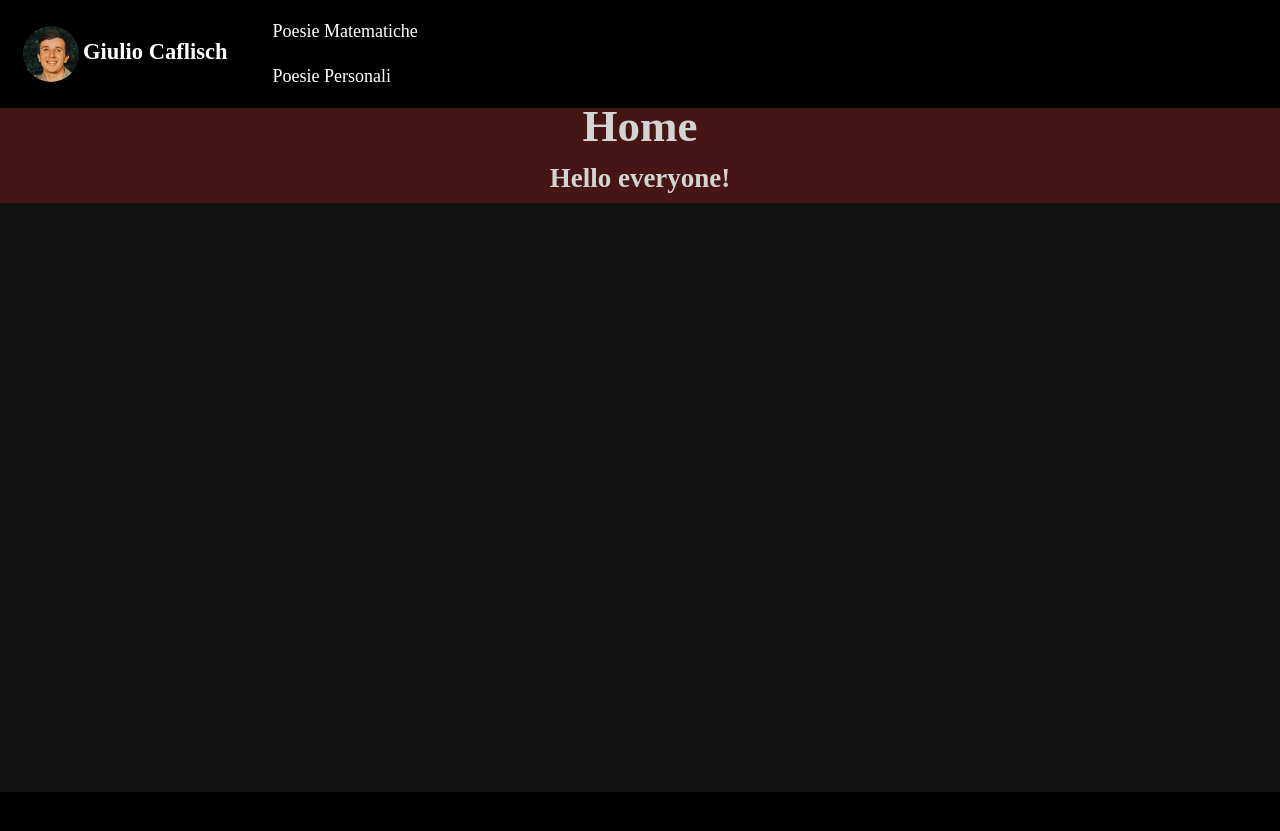
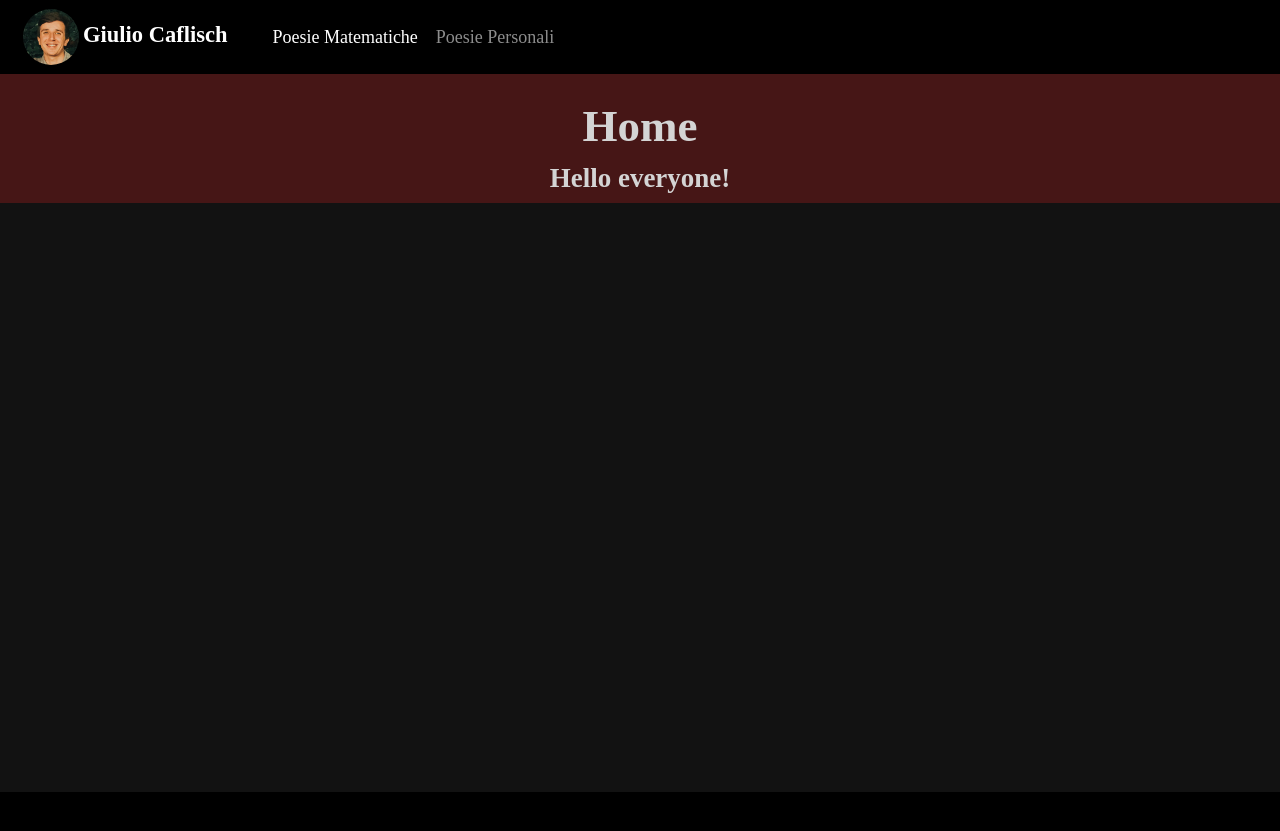
Before and after one commit to giuliocaflisch/giuliocaflisch.github.io, a Jekyll site: the page built from index.html, in a window 1280 px wide. Shown: the top 831 px of the page. Built offline with Jekyll 4.4.1, drawn with Linux system fonts in a browser that asks for light colours; some web fonts are replaced.

Commit message:
I made a mistake in listing the elements in the menu

```diff
--- a/_includes/menu.html
+++ b/_includes/menu.html
@@ -11,7 +11,9 @@
         <div class="collapse navbar-collapse" id="navbarSupportedContent">
             <ul class="navbar-nav">
                 <li class="nav-item">
-                    <a class="nav-link {% if page.url == '/poetry.html' %}active{% endif %}" href="{{ '/nathematical_poetry.html' | relative_url }}">Poesie Matematiche</a>
+                    <a class="nav-link {% if page.url == '/poetry.html' %}active{% endif %}" href="{{ '/,athematical_poetry.html' | relative_url }}">Poesie Matematiche</a>
+                </li>
+                <li>
                     <a class="nav-link {% if page.url == '/poetry.html' %}active{% endif %}" href="{{ '/personal_poetry.html' | relative_url }}">Poesie Personali</a>
                 </li>
             </ul>
```
